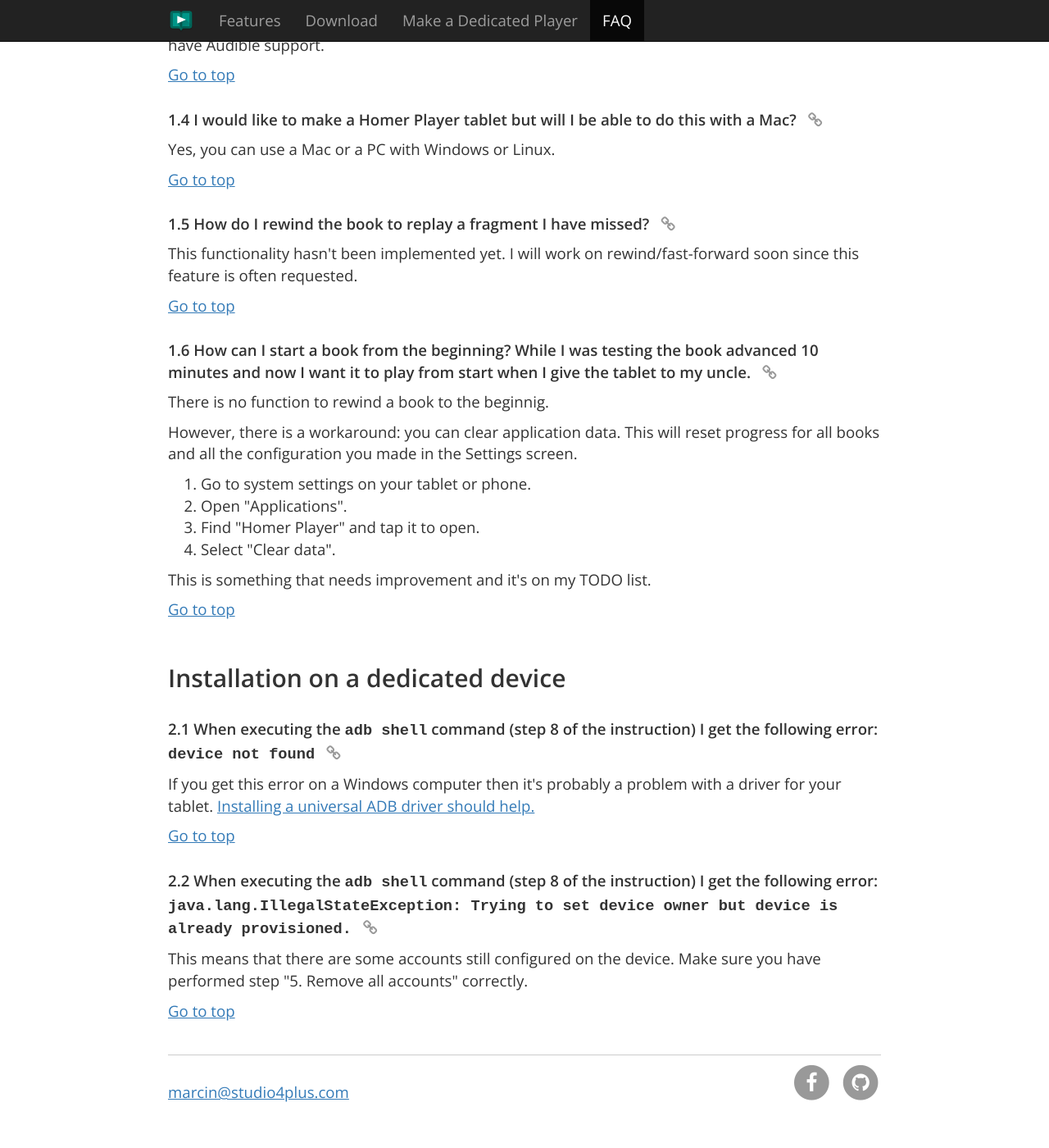
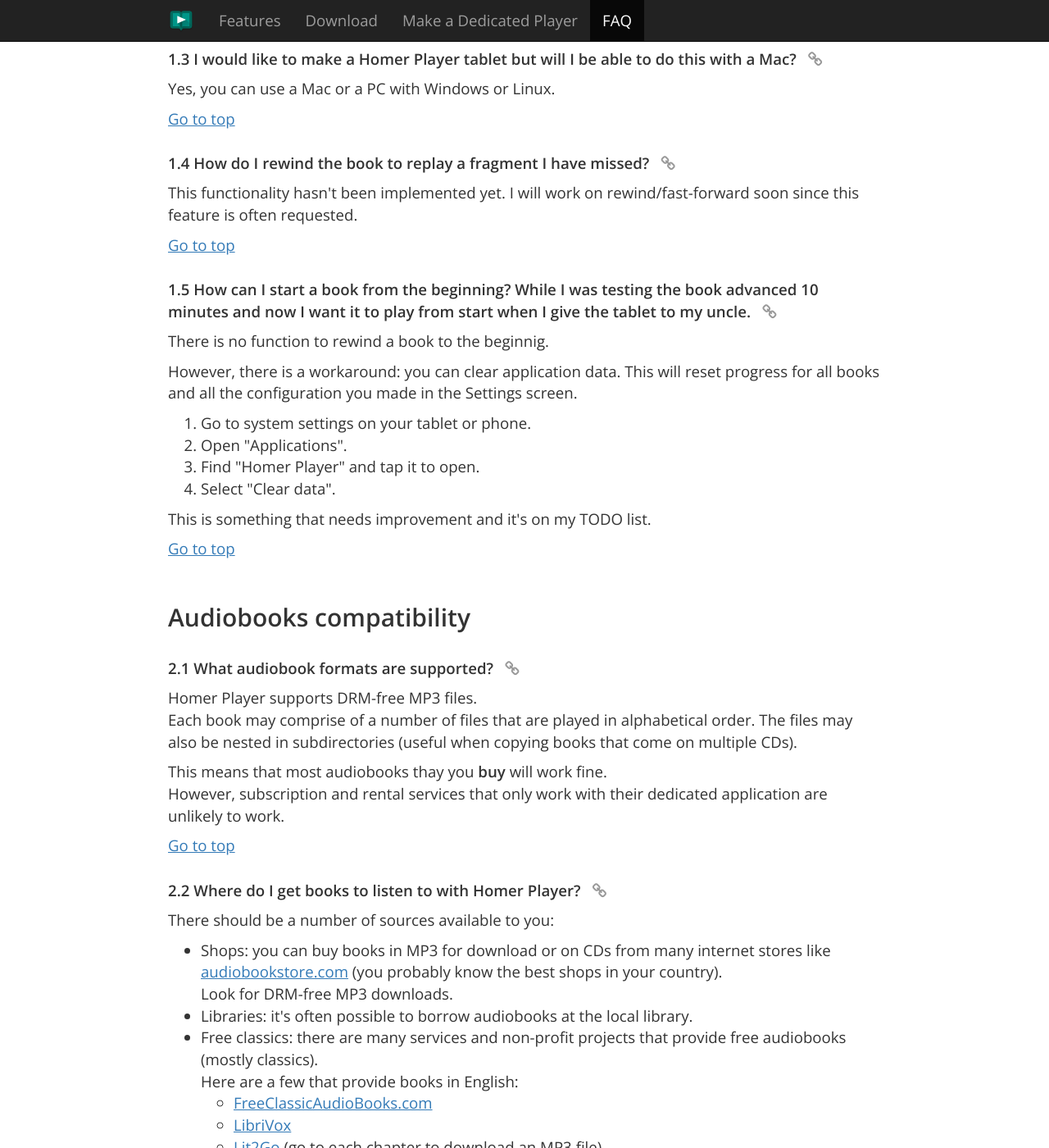
Before and after one commit to msimonides/homerplayer, a Jekyll site: the page built from faq.html, in a window 1280 px wide and 1400 px high, scrolled down 1571 px. Shown: the whole window at 82% size. Built offline with Jekyll 4.4.1, drawn with Linux system fonts in a browser that asks for light colours; nearby versions of some CDN libraries; comment, search, counter and statistics services are not loaded; some of the changed text lies outside the part shown.

Commit message:
Add more information on audiobook compatibility to FAQ.

```diff
--- a/_data/faq.yml
+++ b/_data/faq.yml
@@ -24,13 +24,6 @@
         <p>
         In fact I encourage disabling WiFi when "building" a dedicated player so that
         it lasts longer on a single battery charge.
-        </p>
-
-    - question: Can I use books from Audible?
-      answer: >
-        <p>
-        Unfortunately no. Audible doesn't allow downloading regular MP3 files and
-        Homer Player doesn't have Audible support.
         </p>
 
     - question: I would like to make a Homer Player tablet but will I be able to do this with a Mac?
@@ -60,6 +53,54 @@
         </ol>
         <p>This is something that needs improvement and it's on my TODO list.</p>
 
+- section: Audiobooks compatibility
+  questions:
+    - question: What audiobook formats are supported?
+      answer: >
+        <p>
+        Homer Player supports DRM-free MP3 files.<br>
+        Each book may comprise of a number of files that are played in alphabetical
+        order. The files may also be nested in subdirectories (useful when copying
+        books that come on multiple CDs).
+        </p>
+        <p>
+        This means that most audiobooks thay you <strong>buy</strong> will
+        work fine.<br>
+        However, subscription and rental services that only work with their
+        dedicated application are unlikely to work.
+        </p>
+
+    - question: Where do I get books to listen to with Homer Player?
+      answer: >
+        <p>
+        There should be a number of sources available to you:</p>
+        <ul>
+        <li>Shops: you can buy books in MP3 for download or on CDs from many
+            internet stores like
+            <a href="http://audiobookstore.com">audiobookstore.com</a>
+            (you probably know the best shops in your country).<br>
+            Look for DRM-free MP3 downloads.</li>
+        <li>Libraries: it's often possible to borrow audiobooks at the local
+            library.</li>
+        <li>Free classics: there are many services and non-profit projects that
+            provide free audiobooks (mostly classics).<br>
+            Here are a few that provide books in English:
+            <ul>
+            <li><a href="http://freeclassicaudiobooks.com/">FreeClassicAudioBooks.com</a>
+            <li><a href="https://librivox.org/">LibriVox</a>
+            <li><a href="http://etc.usf.edu/lit2go/">Lit2Go</a>
+                (go to each chapter to download an MP3 file).
+            </ul>
+        </ul>
+
+    - question: Can I use audiobooks from Audible?
+      answer: >
+        <p>
+        Unfortunately subscription services like Audible are not supported and they
+        don't provide MP3 files for download.
+        </p>
+        <p>See the previous question on some tips where to get books.</b>
+
 - section: Installation on a dedicated device
   questions:
     - question: "When executing the <tt>adb shell</tt> command (step 8 of the instruction) I get the following error: <tt>device not found</tt>"
```
